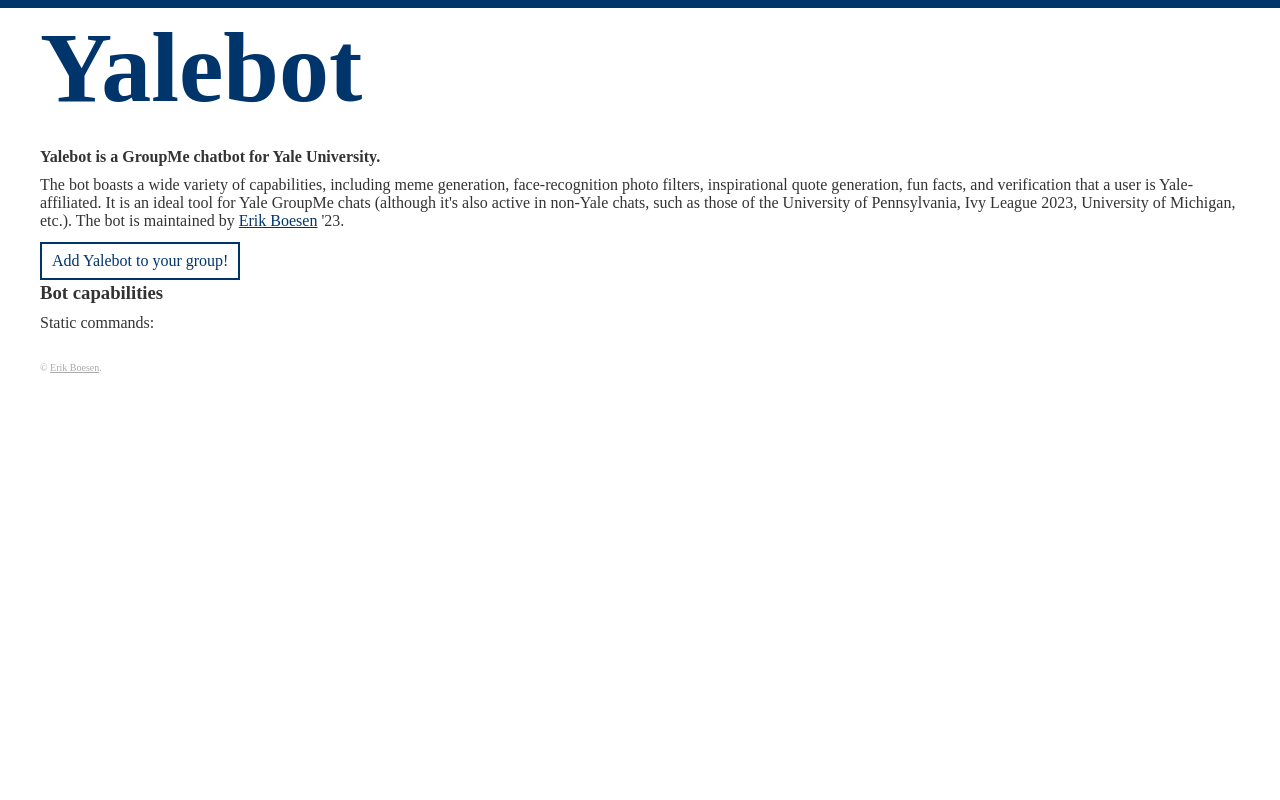
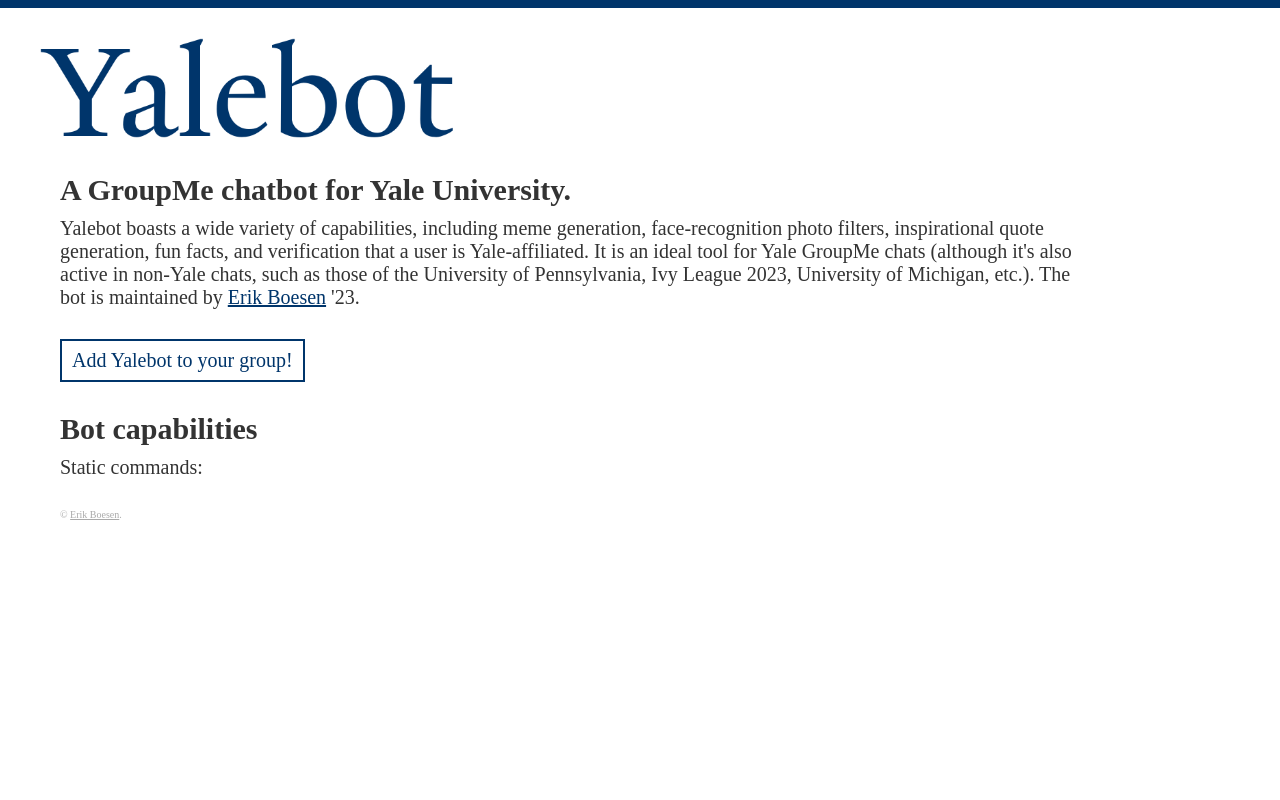
Before and after one commit to ErikBoesen/Yalebot, a Flask app: template templates/index.html in a window 1280 px wide. Run offline with Flask 2, Linux system fonts and the light colour scheme; the template is opened without the code that fills it, so the values that code supplies are empty; parts of the project's set-up code (start-up, migrations or seed data) failed here and were passed over; some web fonts are replaced.

Commit message:
Restyle website

```diff
--- a/static/style.css
+++ b/static/style.css
@@ -13,21 +13,32 @@
 html, body { height: 100%; }
 body {
     font-family: 'PT Sans', serif;
-    font-size: 16px;
+    font-size: 20px;
     background: white;
     color: #333;
     border-top: 8px solid #00356b;
 }
 header, main, footer {
-    padding: 10px 40px;
+    padding: 10px 60px;
 }
 header {
     padding-bottom: 20px;
+    padding-top: 30px;
 }
-header h1 {
+h1 {
     font-size: 100px;
     color: #00356b;
     line-height: 1;
+}
+header img {
+    height: 100px;
+    margin-left: -20px;
+}
+h3 {
+    font-size: 30px;
+}
+main {
+    max-width: 12in;
 }
 section {
     margin-bottom: 20px;
@@ -37,6 +48,9 @@
 }
 p {
     padding: 10px 0;
+}
+ul {
+    margin-left: 25px;
 }
 a {
     color: #00356b;
@@ -90,6 +104,9 @@
     color: white;
     background-color: #ea0404;
 }
+.button.prominent {
+    margin: 20px 0 30px;
+}
 table img {
     width: 50px;
 }
--- a/templates/index.html
+++ b/templates/index.html
@@ -1,8 +1,8 @@
 {% extends "layout.html" %}
 {% block main %}
-<h4>Yalebot is a GroupMe chatbot for Yale University.</h4>
-<p>The bot boasts a wide variety of capabilities, including meme generation, face-recognition photo filters, inspirational quote generation, fun facts, and verification that a user is Yale-affiliated. It is an ideal tool for Yale GroupMe chats (although it's also active in non-Yale chats, such as those of the University of Pennsylvania, Ivy League 2023, University of Michigan, etc.). The bot is maintained by <a href="https://erikboesen.com"</a>Erik Boesen</a> '23.</p>
-<a class="button" href="https://oauth.groupme.com/oauth/authorize?client_id=46tkWF26m1juUxxvRGKUjVqVjbejYK4Njz3VA4ZZjWhr5dtH">Add Yalebot to your group!</a>
+<h3>A GroupMe chatbot for Yale University.</h4>
+<p>Yalebot boasts a wide variety of capabilities, including meme generation, face-recognition photo filters, inspirational quote generation, fun facts, and verification that a user is Yale-affiliated. It is an ideal tool for Yale GroupMe chats (although it's also active in non-Yale chats, such as those of the University of Pennsylvania, Ivy League 2023, University of Michigan, etc.). The bot is maintained by <a href="https://erikboesen.com"</a>Erik Boesen</a> '23.</p>
+<a class="button prominent" href="https://oauth.groupme.com/oauth/authorize?client_id=46tkWF26m1juUxxvRGKUjVqVjbejYK4Njz3VA4ZZjWhr5dtH">Add Yalebot to your group!</a>
 <h3>Bot capabilities</h3>
 <p>Static commands: {% for static_command in static_commands %}!{{ static_command }}{{ ", " if not loop.last }}{% endfor %}</p>
 <ul>
--- a/templates/layout.html
+++ b/templates/layout.html
@@ -9,7 +9,7 @@
     </head>
     <body>
         <header>
-            <h1>Yalebot</h1>
+            <img src="/static/images/logo.png" alt="Yalebot logo">
         </header>
         <main>
             {% block main %}
```
